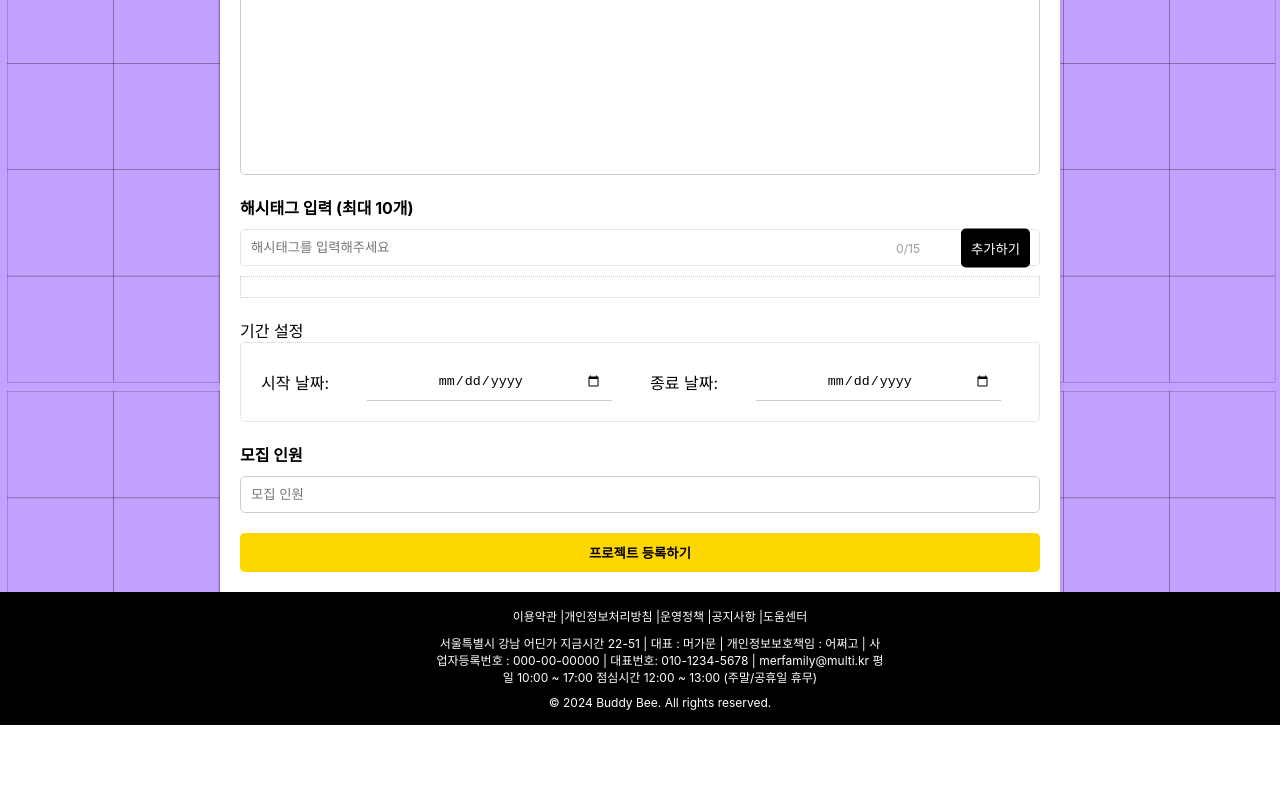
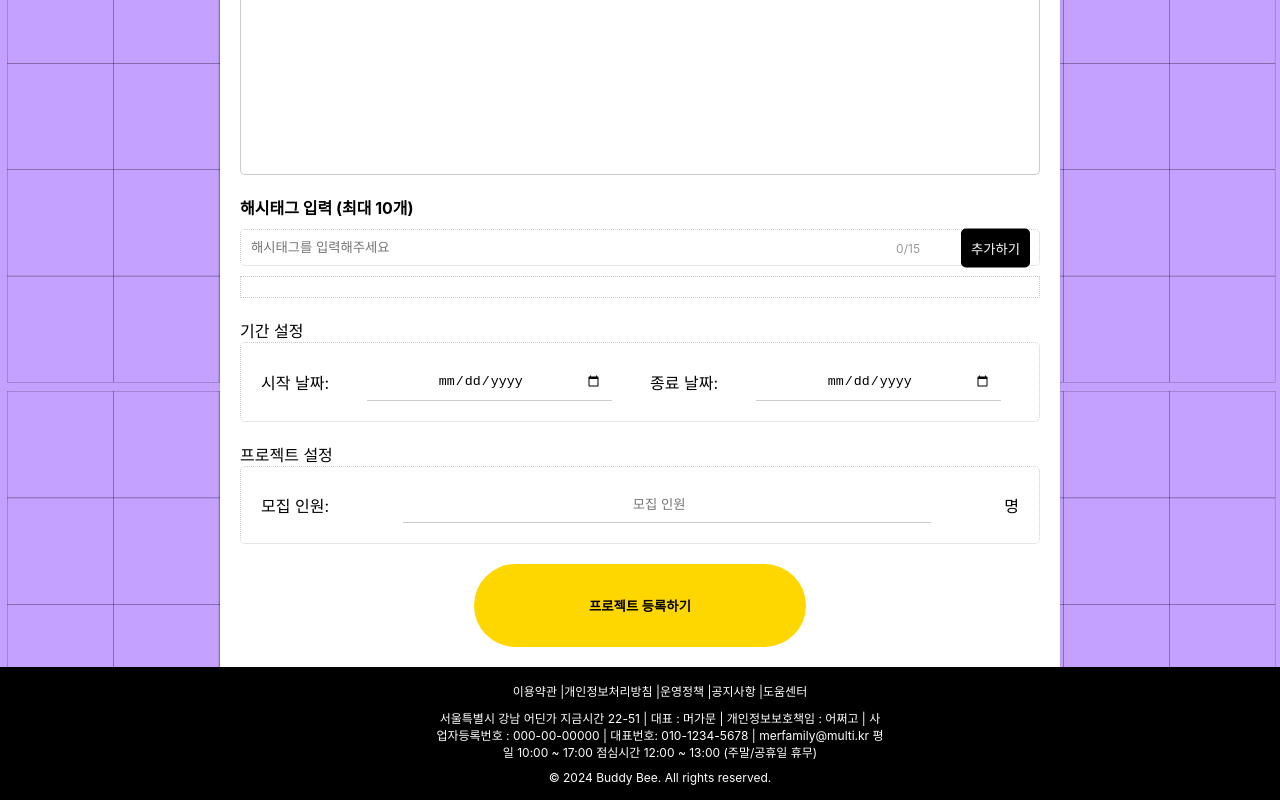
Before and after one commit to jun1378527/Smurfs-Village, a React (Create React App) app: page /create-with-project in a window 1280 px wide. Shown: the part 985-1785 px from the top of the page. Before the commit the page ends 1710 px from the top, so only its background shows below. Built offline with nearby package versions, Linux system fonts and the light colour scheme; a web font is replaced by a local one.

Commit message:
create page modify

```diff
--- a/src/components/Layout/ProjectPageLayout.css
+++ b/src/components/Layout/ProjectPageLayout.css
@@ -157,14 +157,54 @@
   text-align: center;
 }
 
+.createpage-recruitment-group {
+  border: 1px dotted #ccc;
+  padding: 20px;
+  border-radius: 5px;
+  display: flex;
+  flex-direction: column;
+  gap: 10px;
+}
+
+.createpage-recruitment-input-wrapper {
+  display: flex;
+  justify-content: space-between;
+  align-items: center;
+  gap: 20px;
+}
+
+.createpage-number-input {
+  flex: 1;
+  display: flex;
+  flex-direction: column;
+  align-items: center;
+}
+
+.createpage-number-input input {
+  width: 80%;
+  padding: 10px;
+  border: none;
+  border-bottom: 1px solid #ccc;
+  border-radius: 0;
+  justify-content: center;
+  outline: none;
+  text-align: center;
+}
+
 .createpage-submit-button {
   padding: 10px;
   background-color: #ffd700;
   border: none;
-  border-radius: 5px;
+  border-radius: 50px;
   font-weight: bold;
   cursor: pointer;
   text-align: center;
+  width: 332px;
+  height: 83px;
+  justify-content: center;
+  align-items: center;
+  display: flex;
+  margin: 0 auto; /* 중앙 정렬을 위한 속성 추가 */
 }
 
 .ql-editor {
--- a/src/components/Layout/ProjectPageLayout.js
+++ b/src/components/Layout/ProjectPageLayout.js
@@ -171,15 +171,22 @@ const ProjectPageLayout = ({ children }) => {
                 </div>
               </div>
             </div>
-
-            <div className="createpage-form-group">
-              <label>모집 인원</label>
+            <div>
+              <label>프로젝트 설정</label>
+              <div className="createpage-form-group createpage-recruitment-group">
+                <div className="createpage-recruitment-input-wrapper">
+                  <span>모집 인원:</span>
+                  <div className="createpage-number-input">
                     <input
                       type="number"
                       value={maxParticipants}
                       onChange={e => setMaxParticipants(e.target.value)}
                       placeholder="모집 인원"
                     />
+                  </div>
+                  <span>명</span>
+                </div>
+              </div>
             </div>
             <button type="submit" className="createpage-submit-button">
               프로젝트 등록하기
```
Lines whose indentation alone changed are shown as unchanged.
